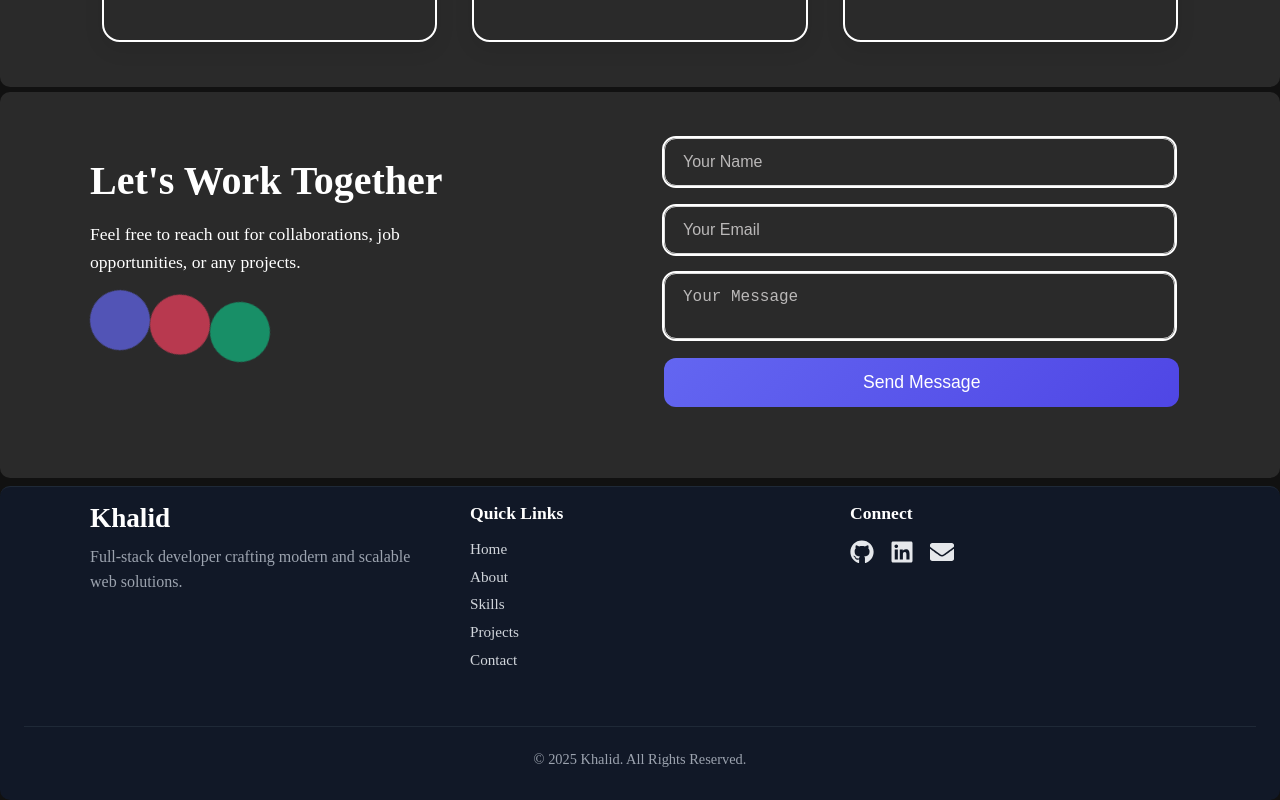
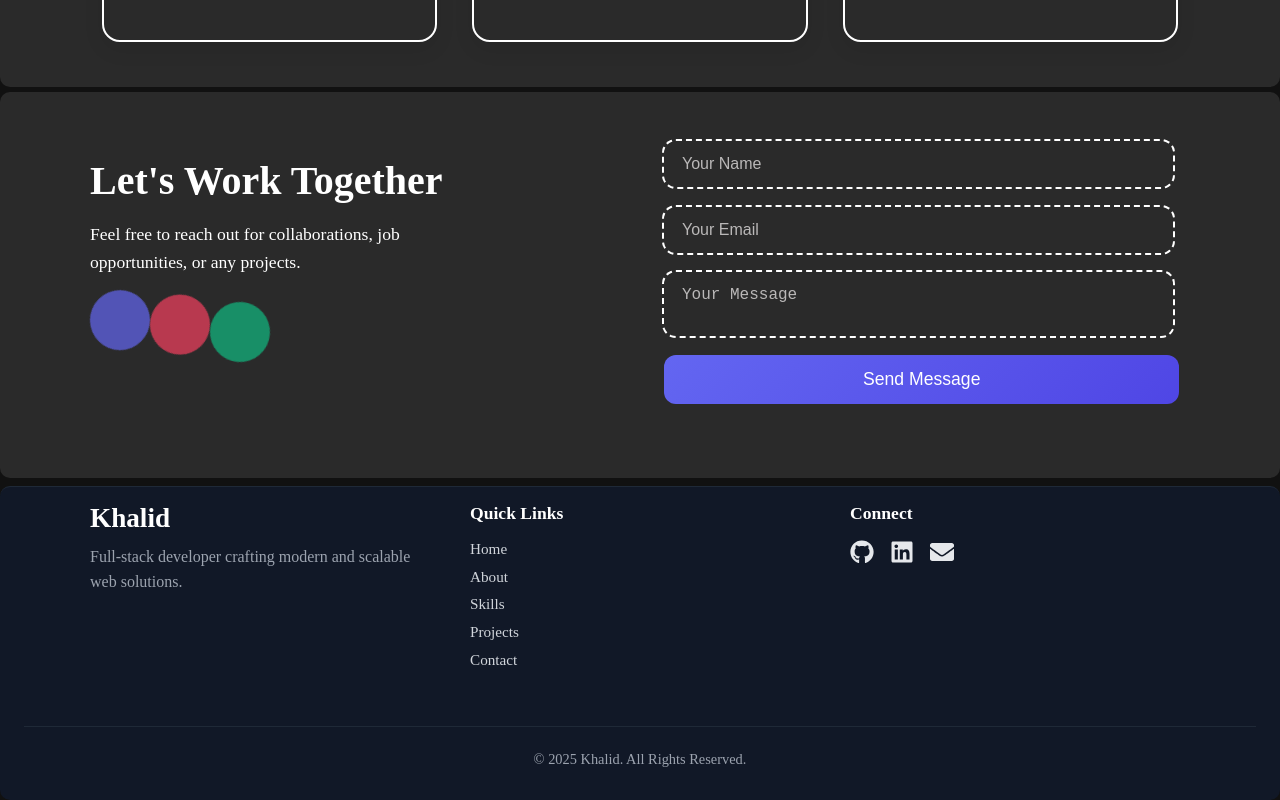
Before and after one commit to GTK-kala/Personal-Portfolio-App, a React (Vite) app in the folder Personal-Portfolio-App/: page / in a window 1280 px wide. Shown: the part 2357-3157 px from the top of the page. Built offline with nearby package versions, Linux system fonts and the light colour scheme.

Commit message:
Adjusting the space in about section cards

```diff
--- a/Personal-Portfolio-App/src/components/About/About.css
+++ b/Personal-Portfolio-App/src/components/About/About.css
@@ -232,11 +232,11 @@
 @media (max-width: 400px) {
  .about-description_light{
     position: relative;
-    left: -18px;
+    left: -15px;
   }
   .about-description_night{
     position: relative;
-    left: -18px;
+    left: -15px;
   }
   .skills-title_light {
     position: relative;
@@ -246,9 +246,13 @@
     position: relative;
     left: -4px;
   }
-  .skills-list {
+  .about_light .skills-list {
     position: relative;
-    left: -19px;
+    left: -14px;
+  }
+  .about_night .skills-list {
+    position: relative;
+    left: -16px;
   }
   .skills-list span {
     padding: 17px;
@@ -265,7 +269,7 @@
 
   .card_light {
     position: relative;
-    left: -19px;
+    left: -13px;
     height: 20%;
     background: #fff;
     flex: 1 1 60px;
--- a/Personal-Portfolio-App/src/components/Contact/Contact.css
+++ b/Personal-Portfolio-App/src/components/Contact/Contact.css
@@ -120,32 +120,43 @@
   gap: 1.2rem;
 }
 
-.contact-form input,
+.contact-section_light .contact-form input,
 .contact-form textarea {
   width: 90%;
   padding: 14px 18px;
-  border: 1px solid #ddd;
+  border: 2px dashed #6366f1;
   border-radius: 12px;
   font-size: 1rem;
   transition: 0.3s;
   resize: none;
 }
 
-.contact-form input:focus,
+.contact-section_light .contact-form input:focus,
 .contact-form textarea:focus {
-  border-color: #6366f1;
+  border:1px solid #6366f1;
   box-shadow: 0 0 8px rgba(99, 102, 241, 0.4);
   outline: none;
 }
 
 .contact-section_light .input{
   color: #111;
-  outline:2px solid #222222;
+  outline: none;
 }
 .contact-section_night .input{
+  width: 90%;
+  padding: 14px 18px;
+  border-radius: 12px;
+  font-size: 1rem;
+  transition: 0.3s;
+  resize: none;
   color: #fff;
   background: transparent;
-  outline: 2px solid #fff;
+  border: none;
+  outline: 2px dashed #fff;
+}
+.contact-section_night .input:focus{
+  border: none;
+   outline: 2px solid #fff;
 }
 
 .contact-section_night .input::placeholder{
```
